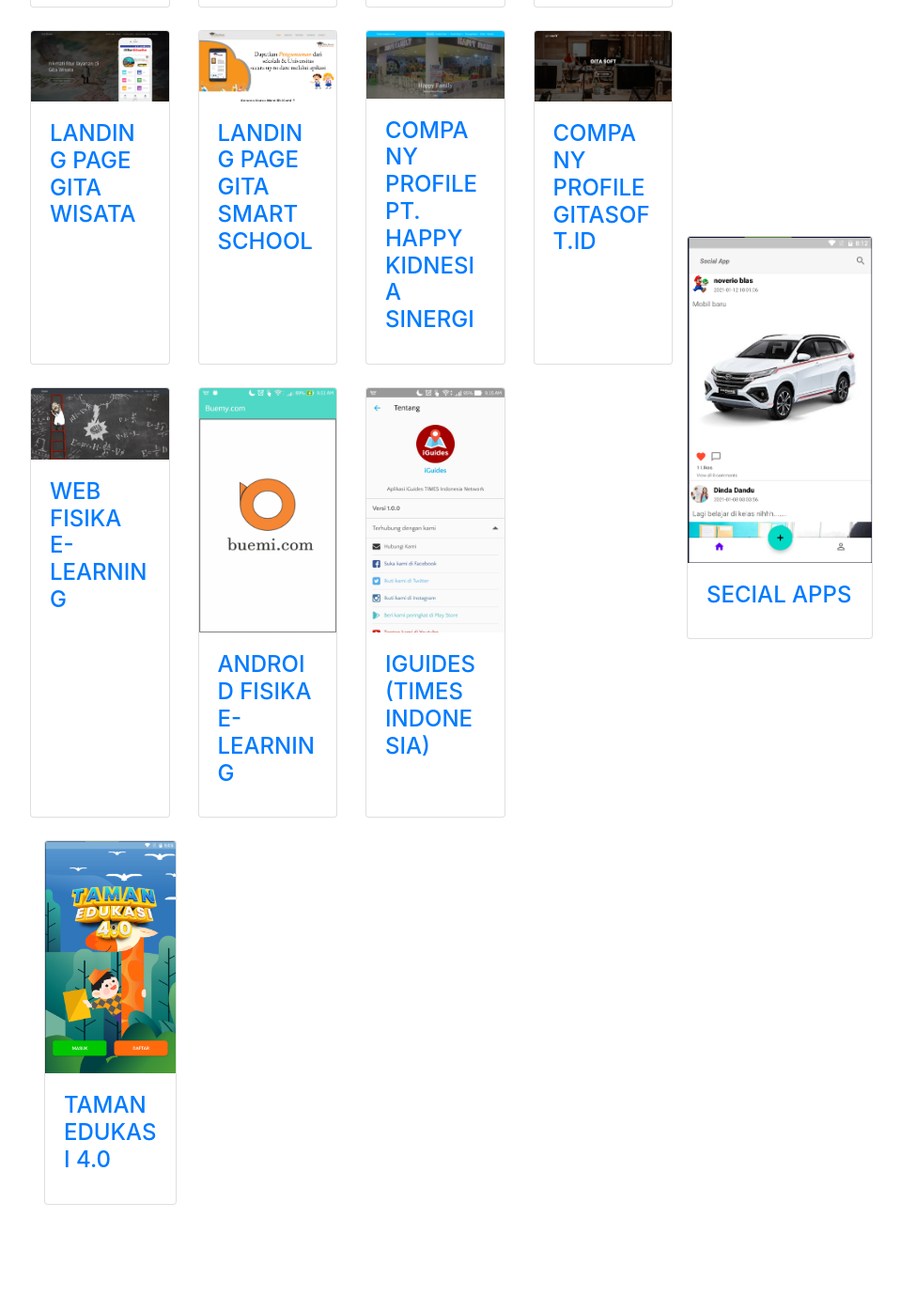
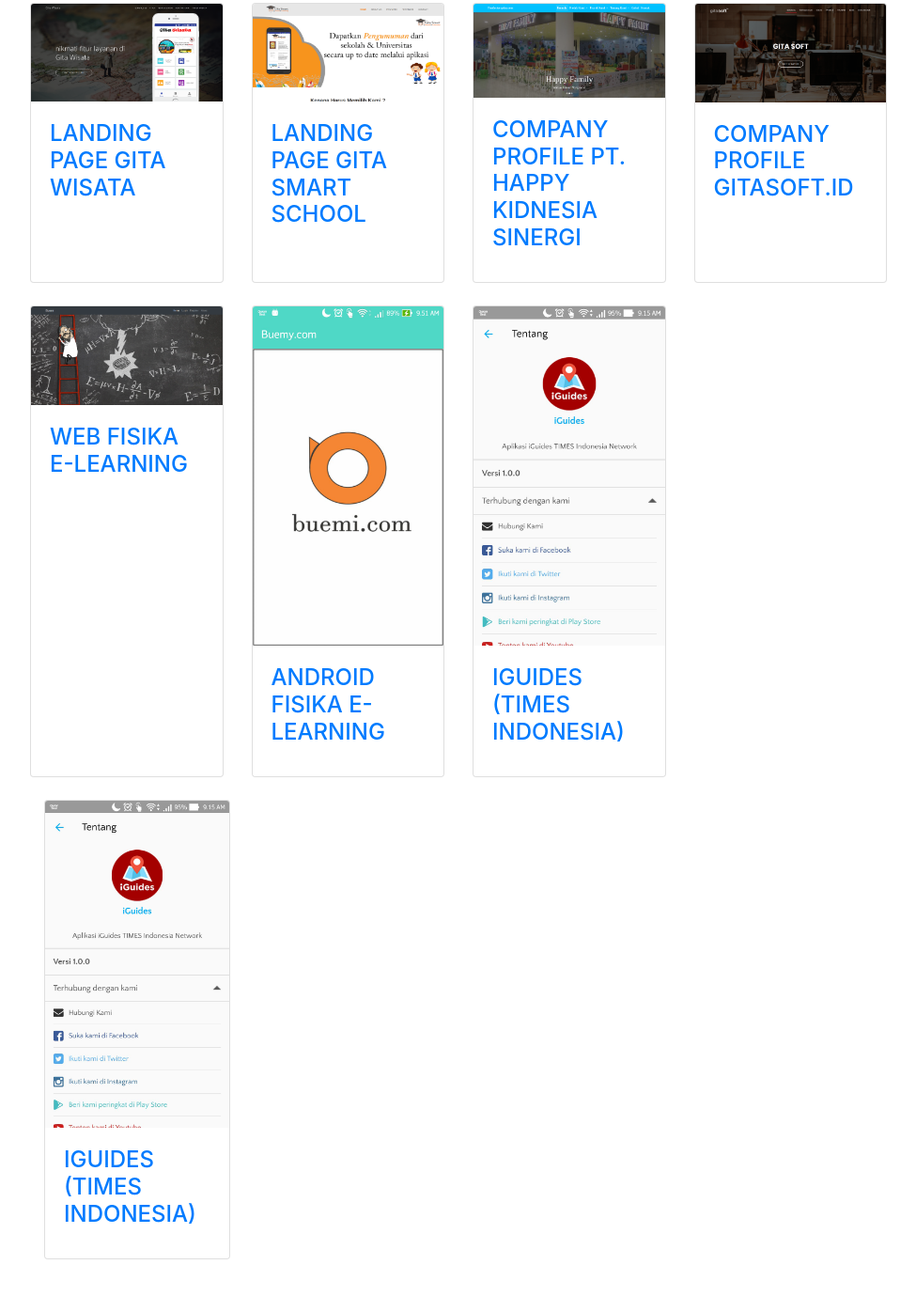
Before and after one commit to NikkiRufiansya/resume, a website with bundled scripts: page index.html in a window 1280 px wide. Shown: the part 3661-5040 px from the top of the page at 94% size, without its empty margins (288-1263 px from the left). Before the commit the page ends 5015 px from the top, so only its background shows below. Built offline with nearby package versions, Linux system fonts and the light colour scheme; a web font is replaced by a local one.

Commit message:
test pengalaman

```diff
--- a/index.html
+++ b/index.html
@@ -32,7 +32,8 @@
         <img class="img-fluid img-profile rounded-circle mx-auto mb-2" src="img/profile.jpg" alt="">
       </span>
     </a>
-    <button class="navbar-toggler" type="button" data-toggle="collapse" data-target="#navbarSupportedContent" aria-controls="navbarSupportedContent" aria-expanded="false" aria-label="Toggle navigation">
+    <button class="navbar-toggler" type="button" data-toggle="collapse" data-target="#navbarSupportedContent"
+            aria-controls="navbarSupportedContent" aria-expanded="false" aria-label="Toggle navigation">
         <span class="navbar-toggler-icon"></span>
     </button>
     <div class="collapse navbar-collapse" id="navbarSupportedContent">
@@ -66,10 +67,12 @@
             <div class="subheading mb-5">Jl. Werkudoro No.15, Polehan, Kec. Blimbing, Kota Malang, Jawa Timur 65121
                 <a href="mailto:nikkirufiansya88@gmail.com">nikkirufiansya88@gmail.com</a>
             </div>
-        <p class="lead mb-3">Lahir di Banjarmasin pada tahun 1997, ketertarikan dengan dunia IT sejak SMA, karena pekerjaan IT adalah kerjaan yang sangat saya idamkan dari SMA.</p>
+            <p class="lead mb-3">Lahir di Banjarmasin pada tahun 1997, ketertarikan dengan dunia IT sejak SMA, karena
+                pekerjaan IT adalah kerjaan yang sangat saya idamkan dari SMA.</p>
 
             <p class="lead mb-3">
-          saya termotivasi diri agar mencapai target, supel, suka belajar dengan hal-hal yang baru, tidak berlebihan dalam segala hal, suka makan, tidur & main game serta mendaki gunung.
+                saya termotivasi diri agar mencapai target, supel, suka belajar dengan hal-hal yang baru, tidak
+                berlebihan dalam segala hal, suka makan, tidur & main game serta mendaki gunung.
             </p>
             <div class="social-icons">
                 <a href="https://id.linkedin.com/in/nikki-rufiansya-5a26ba13a" target="_blank">
@@ -102,7 +105,8 @@
                     <h3 class="mb-0">Android Mobile Developer</h3>
                     <div class="subheading mb-3">in Times Indonesia</div>
                     <p>Saya Magang di <b>Times Indonesia</b> yang dimana perusahaan ini bergerak di bidang Media Online
-              di sana saya mengerjakan proyek yang berupa aplikasi android yaitu iGuides masa pengerjaan aplikasi ini selama 2 bulan
+                        di sana saya mengerjakan proyek yang berupa aplikasi android yaitu iGuides masa pengerjaan
+                        aplikasi ini selama 2 bulan
                     </p>
                 </div>
                 <div class="resume-date text-md-right">
@@ -113,8 +117,10 @@
                 <div class="resume-content">
                     <h3 class="mb-0">Android Mobile Developer</h3>
                     <div class="subheading mb-3">in Karisma Academy</div>
-            <p>Saya Bekerja di <b>Karisma Academy</b> yang dimana perusahaan ini bergerak di bidang pendidikan atau lembaga kursus, saya berkerja
-              sebagai instruktur/pengajar khusus Android Developer dan juga mengerjakan beberapa project seperti website kursusonline.org dan
+                    <p>Saya Bekerja di <b>Karisma Academy</b> yang dimana perusahaan ini bergerak di bidang pendidikan
+                        atau lembaga kursus, saya berkerja
+                        sebagai instruktur/pengajar khusus Android Developer dan juga mengerjakan beberapa project
+                        seperti website kursusonline.org dan
                         aplikasi android TamanEdukasi 4.0
                     </p>
                 </div>
@@ -122,8 +128,6 @@
                     <span class="text-primary">Juni 2020 - Sekarang</span>
                 </div>
             </div>
-
-
 
 
         </div>
@@ -173,7 +177,6 @@
                 </div>
             </div>
         </div>
-
 
 
     </section>
@@ -389,22 +392,10 @@
 
             <div class="col-lg-3 col-md-4 col-sm-6 mb-4">
                 <div class="card h-100">
-            <a href="#"><img class="card-img-top" src="img/taman-edukasi.png" alt=""></a>
+                    <a href="#"><img class="card-img-top" src="img/iGuides.jpeg" alt=""></a>
                     <div class="card-body">
                         <h4 class="card-title">
-                <a href="#">Taman Edukasi 4.0</a>
-              </h4>
-            </div>
-          </div>
-        </div>
-      </div>
-
-      <div class="col-lg-3 col-md-4 col-sm-6 mb-4">
-        <div class="card h-100">
-          <a href="#"><img class="card-img-top" src="img/social-apps.png" alt=""></a>
-          <div class="card-body">
-            <h4 class="card-title">
-              <a href="#">Secial Apps</a>
+                            <a href="#">iGuides (Times Indonesia)</a>
                         </h4>
                     </div>
                 </div>
@@ -412,7 +403,7 @@
         </div>
 
 
-      </div>
+
 </section>
 
 </div>
```
Lines whose indentation alone changed are shown as unchanged.
